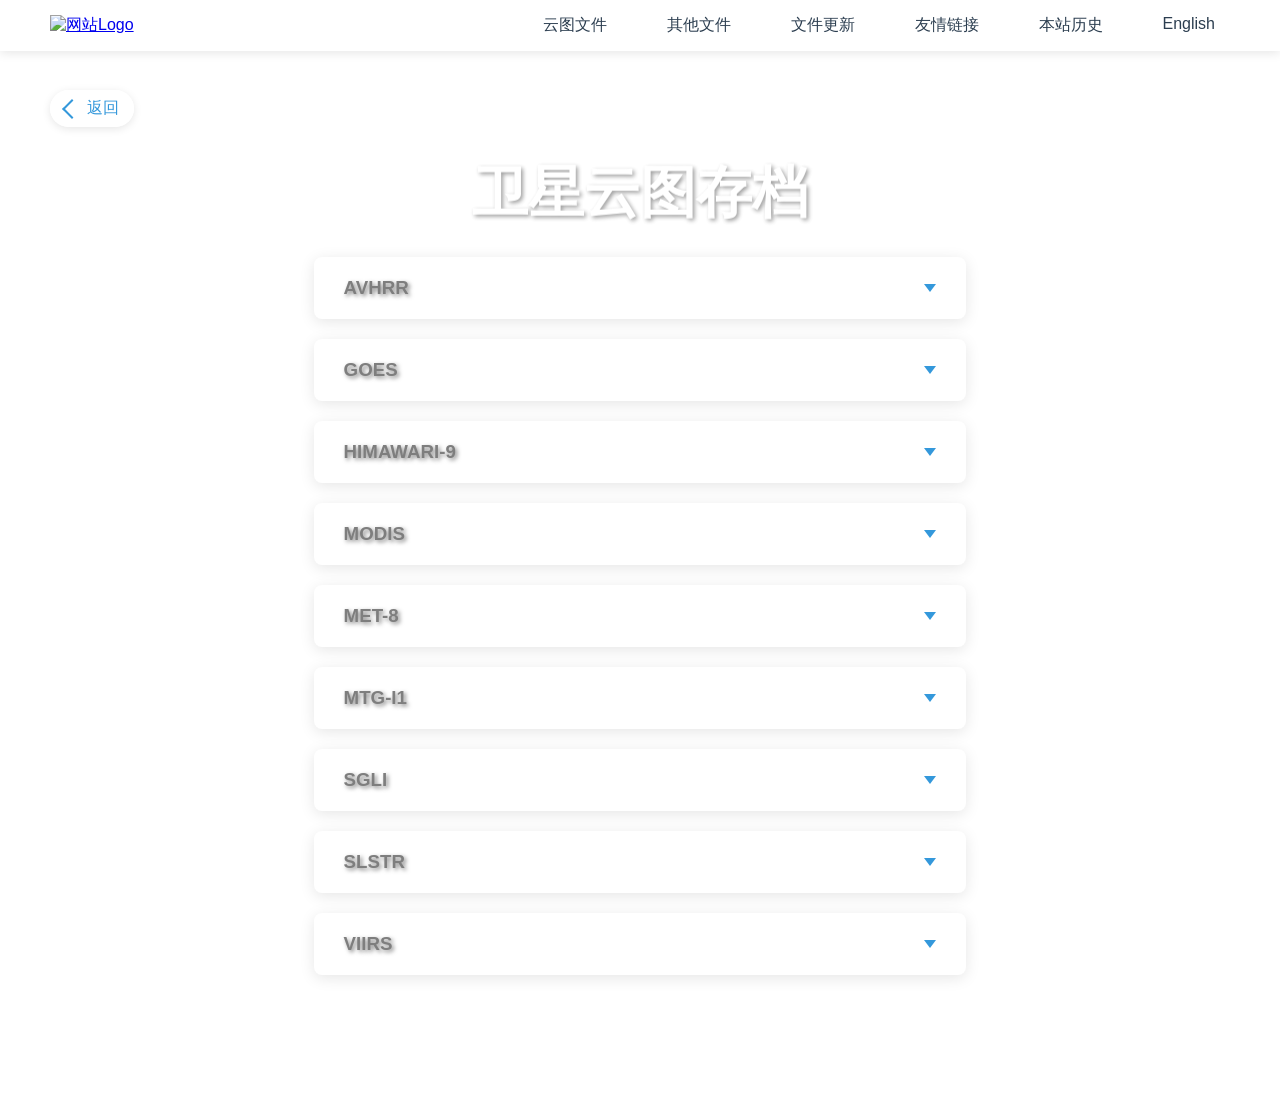
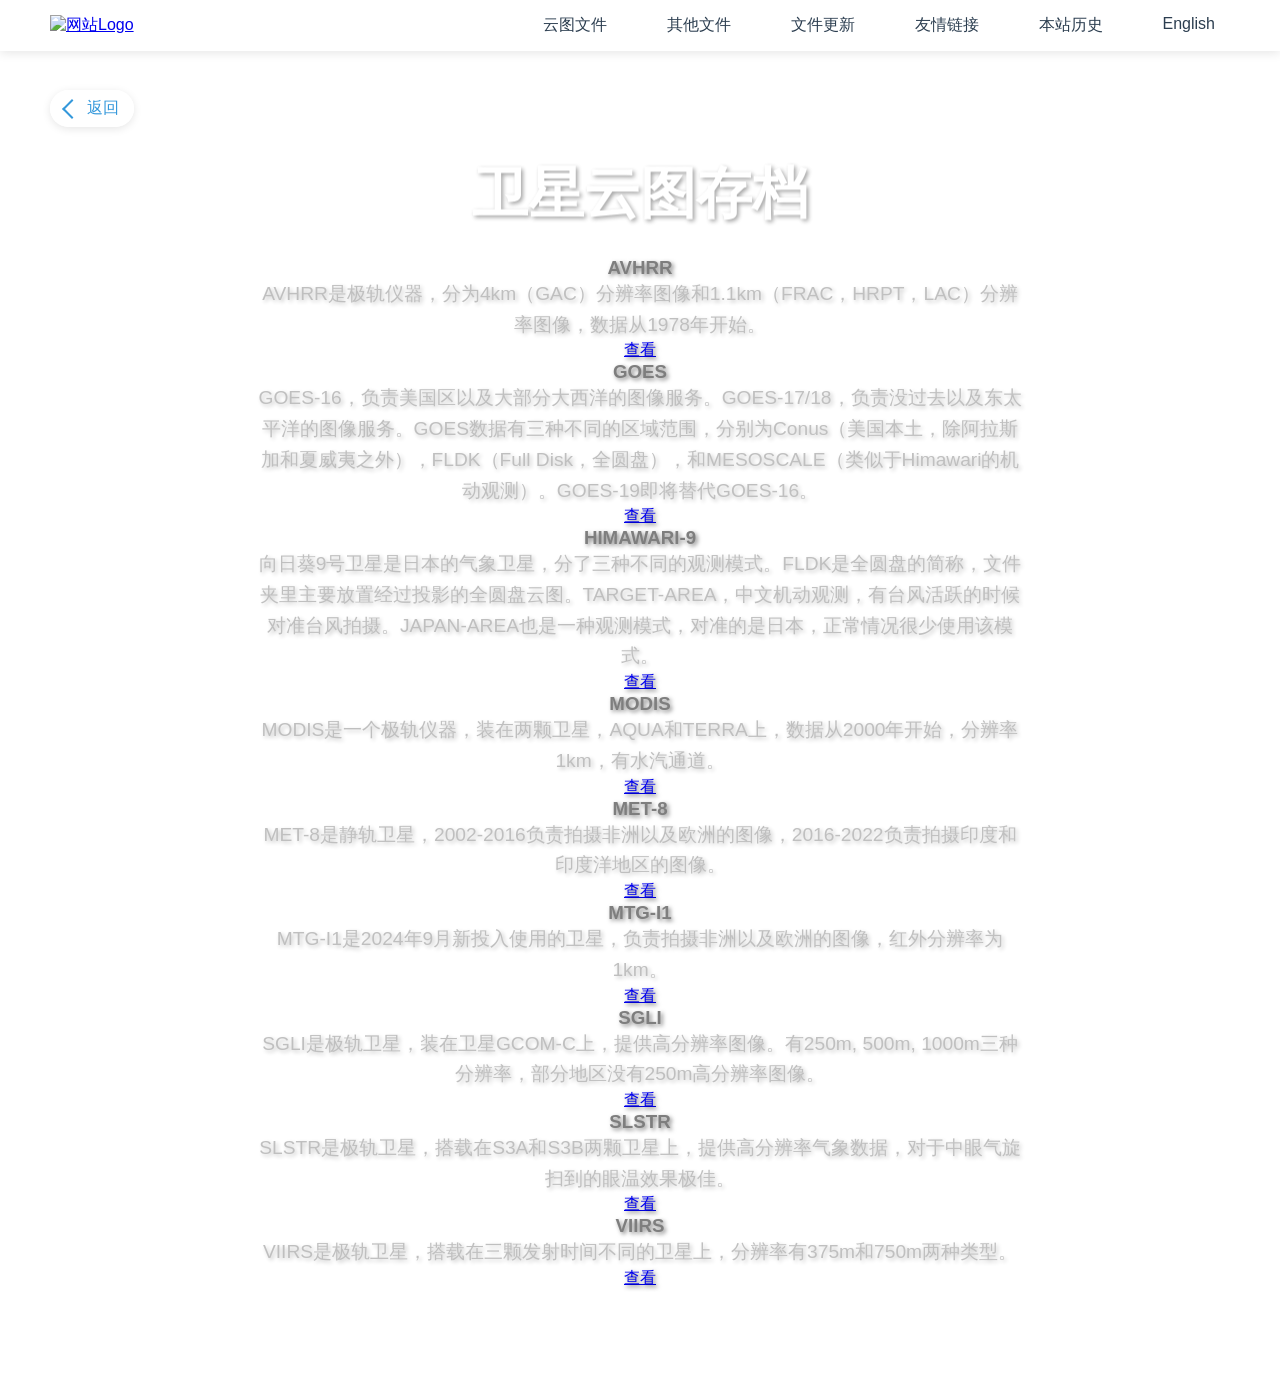

Changed the function of data home page and main home page

--- a/data/style.css
+++ b/data/style.css
@@ -26,80 +26,6 @@ p {
     animation: fadeIn 1.5s ease;
 }
 
-.content {
-    padding: 100px 10%;
-    color: #2c3e50;
-}
-
-.content-block {
-    background: white;
-    width: 85%;
-    margin: 20px auto;
-    border-radius: 8px;
-    box-shadow: 0 3px 15px rgba(0,0,0,0.1);
-    transition: all 0.3s;
-    overflow: hidden;
-}
-
-.content-block:hover {
-    box-shadow: 0 5px 20px rgba(0,0,0,0.15);
-}
-
-.content-header {
-    padding: 20px 30px;
-    cursor: pointer;
-    display: flex;
-    justify-content: space-between;
-    align-items: center;
-}
-
-.content-header::after {
-    content: '';
-    width: 0;
-    height: 0;
-    border-left: 6px solid transparent;
-    border-right: 6px solid transparent;
-    border-top: 8px solid #3498db;
-    transition: transform 0.3s;
-}
-
-.content-body {
-    max-height: 0;
-    overflow: hidden;
-    transition: max-height 0.3s ease-out;
-    padding: 0 30px;
-}
-
-.content-body p {
-    margin-bottom: 25px;
-    line-height: 1.8;
-    color: #666;
-}
-
-.content-body.active {
-    max-height: 500px;
-    padding: 20px 30px;
-}
-
-.content-header.active::after {
-    transform: rotate(180deg);
-}
-
-.action-button {
-    display: inline-block;
-    padding: 10px 25px;
-    background: #3498db;
-    color: white !important;
-    border-radius: 5px;
-    text-decoration: none;
-    transition: background 0.3s;
-    margin-top: 15px;
-}
-
-.action-button:hover {
-    background: #2980b9;
-}
-
 .navbar {
     display: flex;
     justify-content: space-between;
@@ -342,16 +268,84 @@ p {
 }
 
 
-@media (max-width: 768px) {
-    .content-block {
-        width: 95%;
-    }
+/* 数据目录列表样式 */
+#data-dir-section {
+  margin: 2rem 0;
+  padding: 1.5rem;
+  border: 1px solid #eee;
+  border-radius: 10px;
+  background-color: rgba(250, 250, 250, 0.8);
+}
 
-    .content-header {
-        padding: 15px 20px;
-    }
+.dir-count {
+  font-size: 1.1em;
+  color: #555;
+  margin-bottom: 1.2rem;
+}
 
-    .content-body p {
-        font-size: 0.95em;
-    }
+.dir-category h3 {
+  margin: 1.2rem 0 0.6rem;
+  color: #2c6e49;
+  border-bottom: 1px solid #ddd;
+  padding-bottom: 0.3rem;
+}
+
+.dir-list {
+  list-style: none;
+  padding-left: 0;
+}
+
+.dir-list li {
+  padding: 0.4rem 0;
+  display: flex;
+  justify-content: space-between;
+  align-items: center;
+  border-bottom: 1px dashed #eee;
+}
+
+.dir-name {
+  font-family: 'Courier New', monospace;
+  font-weight: bold;
+  color: #1a5d38;
+}
+
+.dir-category-tag {
+  background: #e3f2fd;
+  color: #1976d2;
+  padding: 0.2em 0.6em;
+  border-radius: 4px;
+  font-size: 0.85em;
+  white-space: nowrap;
+}
+
+.dir-link {
+  text-decoration: none;
+  color: inherit;
+  display: block;
+  padding: 0.4rem 0;
+}
+
+.dir-link:hover {
+  background-color: #f0f9ff;
+  border-radius: 4px;
+  color: #1976d2;
+}
+
+.dir-name {
+  font-family: 'Courier New', monospace;
+  font-weight: bold;
+}
+
+/* 搜索无结果提示 */
+.no-results {
+  color: #888;
+  font-style: italic;
+  padding: 1rem;
+  text-align: center;
+}
+
+/* 搜索框聚焦时高亮 */
+#dir-search:focus {
+  outline: 2px solid #4a90e2;
+  outline-offset: 2px;
 }
